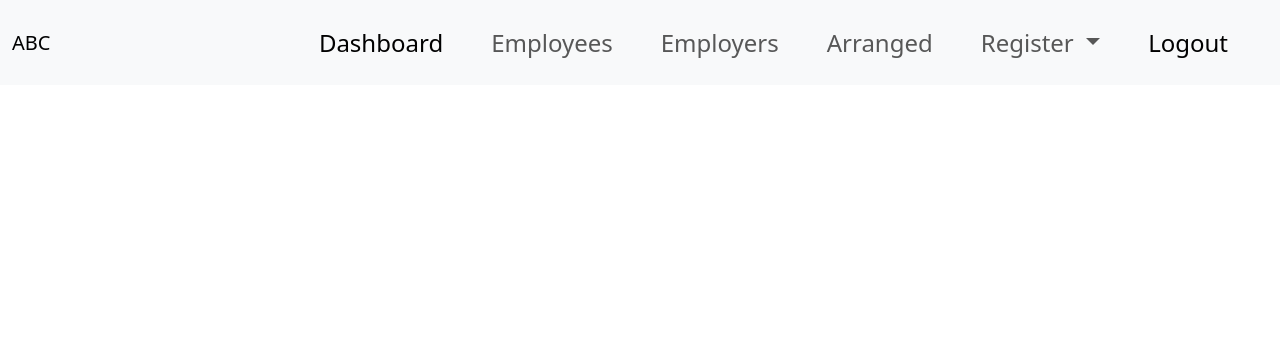
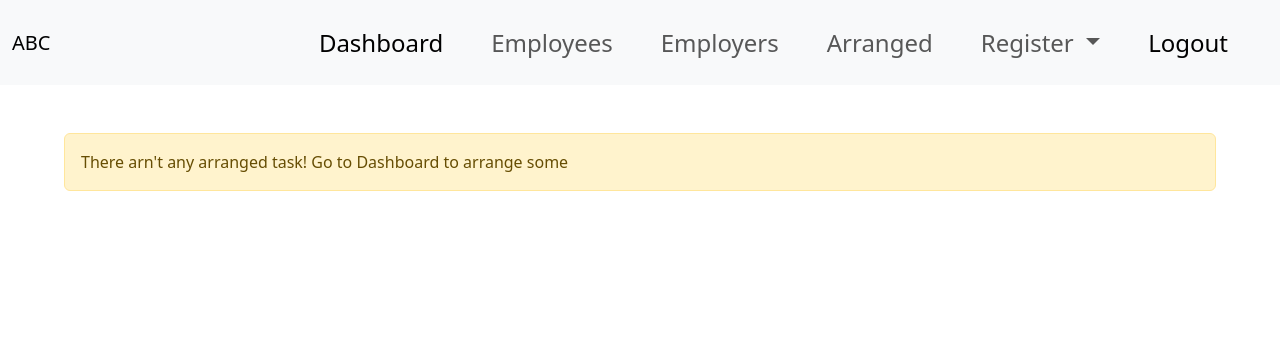
Before and after one commit to IsuruFerna/capstone, a Django app: page /arranged in a window 1280 px wide. Shown: the top 345 px of the page. Run offline with Django 4.2, Linux system fonts and the light colour scheme; a user stored in the database is signed in; data comes from the database, SQL or seed files in the repository; both versions use the stored data as it was after the commit.

Commit message:
now employer can cancel created tasks

```diff
--- a/capstone/humanresources/static/humanresources/pack.js
+++ b/capstone/humanresources/static/humanresources/pack.js
@@ -1,16 +1,9 @@
+// use strict version to load everything after the loding of DOM
+
 const account = parseInt(document.querySelector('#profile').dataset.account);
 
-// for layout.html
-document.addEventListener('DOMContentLoaded', function() {
-
-  // this is for menu specially for account type 3(employer)
-  // if (account === 3) {
-  //   // fix nav
-  //   const btnHome =  document.querySelector('#home');
-  //   btnHome.addEventListener('click', e => load_view('created', e));
-  // }
-});
-
+// i must optimize code removing repetition
+// after the cancelation re-fetch data via main functions instead of using re-directing pages to index
 // cancel task or delete task
 function cancel_task(containerRequestedTasks, action) {
   containerRequestedTasks.addEventListener('click', event => {
@@ -21,7 +14,7 @@ function cancel_task(containerRequestedTasks, action) {
 
       // fetch data to delete the following task
       if(action === 'DELETE') {
-        fetch(`/cancel/${taskId}`, {
+        fetch(`/cancel-workarrange/${taskId}`, {
           method: 'DELETE'
         })
         .then(response => response.json())
@@ -36,11 +29,24 @@ function cancel_task(containerRequestedTasks, action) {
 
       // cancel arranged task
       } else if (action === 'PUT') {
-        fetch(`/cancel/${taskId}`, {
+        fetch(`/cancel-workarrange/${taskId}`, {
           method: 'PUT',
           body: JSON.stringify({
             filled: false
           })
+        })
+        .then(response => response.json())
+        .then(result => {
+
+          console.log(result);
+          window.location.href = '/';
+        })
+
+      // cancel created task
+      } else if (action === 'DELETE-task') {
+        console.log('clicked on cancel task button');
+        fetch(`/cancel-task/${taskId}`, {
+          method: 'DELETE'
         })
         .then(response => response.json())
         .then(result => {
--- a/capstone/humanresources/templates/humanresources/arrangedWork.html
+++ b/capstone/humanresources/templates/humanresources/arrangedWork.html
@@ -7,6 +7,9 @@
 
 {% block body %}
   <div id="view-arranged">
+    {% if not tasks %}
+      <div class="alert alert-warning" role="alert">There arn't any arranged task! Go to Dashboard to arrange some</div>
+    {% else %}
       {% for task in tasks %}
         <div class="card mb-3">
           <div class="card-body">
@@ -27,6 +30,7 @@
           </div>
         </div>
       {% endfor %}
+    {% endif %}
   </div>
 
 {% endblock %}
--- a/capstone/humanresources/urls.py
+++ b/capstone/humanresources/urls.py
@@ -27,6 +27,9 @@ urlpatterns = [
     path("worker", views.worker, name="worker"),
     path("worker/<int:workerRequest_id>",
          views.employer_details, name="employerDetails"),
-    path("cancel/<int:task_id>", views.cancel_task, name="cancleTask"),
+    path("cancel-workarrange/<int:task_id>",
+         views.cancel_workarrange, name="cancel_workarrange"),
+    path("cancel-task/<int:task_id>",
+         views.cancel_task, name="cancel_task"),
 
 ]
--- a/capstone/humanresources/views.py
+++ b/capstone/humanresources/views.py
@@ -396,7 +396,7 @@ def connect_workers(request, requestWorker_id):
 
 @login_required
 @csrf_exempt
-def cancel_task(request, task_id):
+def cancel_workarrange(request, task_id):
 
     task = RequestWorker.objects.get(pk=task_id)
 
@@ -425,6 +425,20 @@ def cancel_task(request, task_id):
 
 @login_required
 @csrf_exempt
+def cancel_task(request, task_id):
+
+    # retreaving data and delete task
+    if request.method == 'DELETE':
+        task = Task.objects.get(pk=task_id)
+        task.delete()
+
+        return JsonResponse({"status": "Task successfully cancelled!"})
+
+    return JsonResponse({"error": "Required DELETE request!"})
+
+
+@login_required
+@csrf_exempt
 def worker(request):
     # retreave available works to the employee
     tasks = Email.objects.get(email=request.user.email)
```
Also changed, not shown: capstone/humanresources/static/humanresources/script.js (+17 -2 lines), capstone/db.sqlite3. Lines whose indentation alone changed are shown as unchanged.
